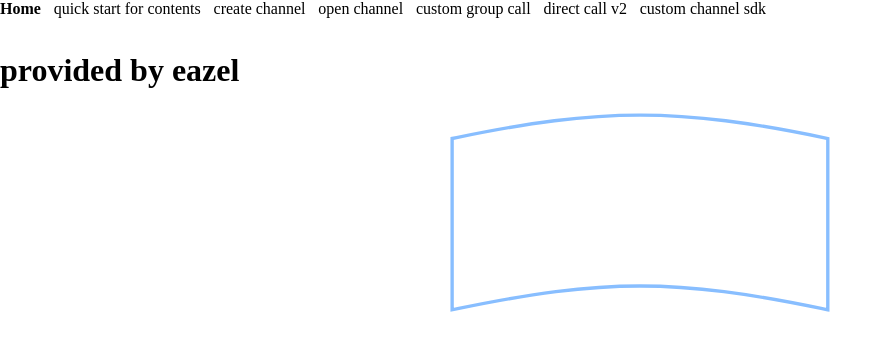
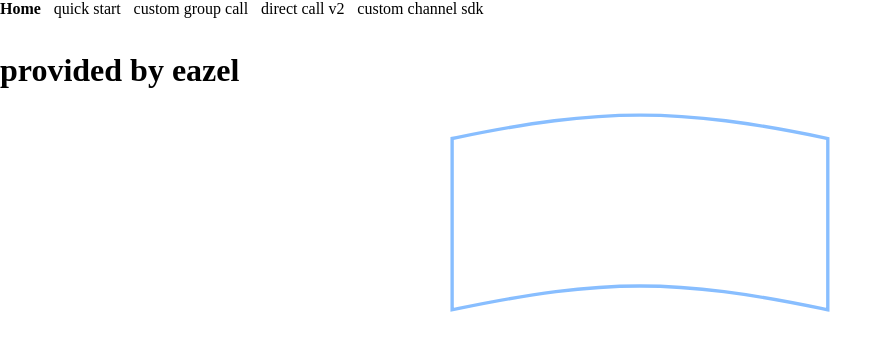
Before and after one commit to dlwnsgml0328/sendbird-custom-chat, a React (Create React App) app in the folder react/react-app-custom-v3-react-17/groupchannel/: page / in a window 1280 px wide. Shown: the top 350 px of the page, without its empty margins (0-893 px from the left). Built offline with nearby package versions, Linux system fonts and the light colour scheme; what @sendbird/uikit-react would draw is missing.

Commit message:
fix: minimize header router

```diff
--- a/react/react-app-custom-v3-react-17/groupchannel/src/components/ChatInCall/index.js
+++ b/react/react-app-custom-v3-react-17/groupchannel/src/components/ChatInCall/index.js
@@ -1,4 +1,4 @@
-import React, { useEffect, useState } from 'react';
+import React, { useState } from 'react';
 import styled from 'styled-components';
 import SendbirdProvider from '@sendbird/uikit-react/SendbirdProvider';
 import withSendBird from '@sendbird/uikit-react/withSendBird';
@@ -12,13 +12,13 @@ const ChatInCall = ({ setIsChat, caller, roomId, info, setInfo, roomCtx }) => {
   const [onCreate, setOnCreate] = useState(false);
   const [onSetting, setOnSetting] = useState(false);
 
-  useEffect(() => {
-    console.log('@ roomCtx update in group Chat in GroupCall', roomCtx);
-    console.log('roomCtx.customItems.key3', roomCtx.customItems.key3);
-  }, [roomCtx]);
+  // useEffect(() => {
+  //   console.log('@ roomCtx update in group Chat in GroupCall', roomCtx);
+  //   console.log('roomCtx.customItems.key3', roomCtx.customItems.key3);
+  // }, [roomCtx]);
 
+  // 방을 만들었을 때 해당 방으로 들어오기
   const onCreateChannel = (res) => {
-    console.log('res: ', res);
     if (res.url) {
       setInfo({
         url: res.url,
--- a/react/react-app-custom-v3-react-17/groupchannel/src/components/Header/index.js
+++ b/react/react-app-custom-v3-react-17/groupchannel/src/components/Header/index.js
@@ -8,15 +8,15 @@ const Header = () => {
       <li>
         <Link to="/">Home</Link>
       </li>
+      {/* <li>
+        <Link to="/quick_start_contents">quick start for contents</Link>
+      </li> */}
       <li>
-        <Link to="/quick_start_contents">quick start for contents</Link>
+        <Link to="/quick_start">quick start</Link>
       </li>
       {/* <li>
-        <Link to="/quick_start">quick start</Link>
+        <Link to="/create_channel">create channel</Link>
       </li> */}
-      <li>
-        <Link to="/create_channel">create channel</Link>
-      </li>
       {/* <li>
         <Link to="/channel_list">channel list</Link>
       </li>
@@ -26,9 +26,9 @@ const Header = () => {
       {/* <li>
         <Link to="/group_channel">group channel</Link>
       </li> */}
-      <li>
+      {/* <li>
         <Link to="/open_channel">open channel</Link>
-      </li>
+      </li> */}
       {/* <li>
         <Link to="/setting_channel">setting channel</Link>
       </li>
```
